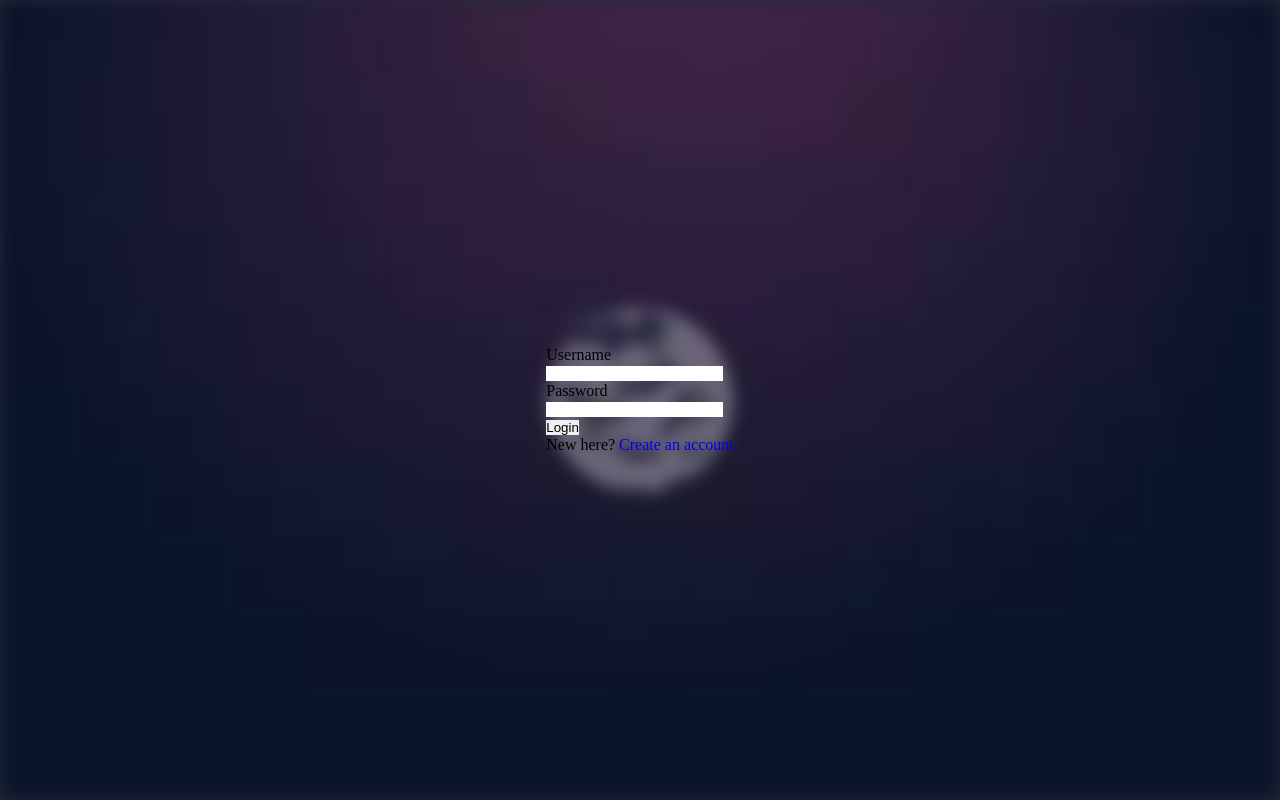
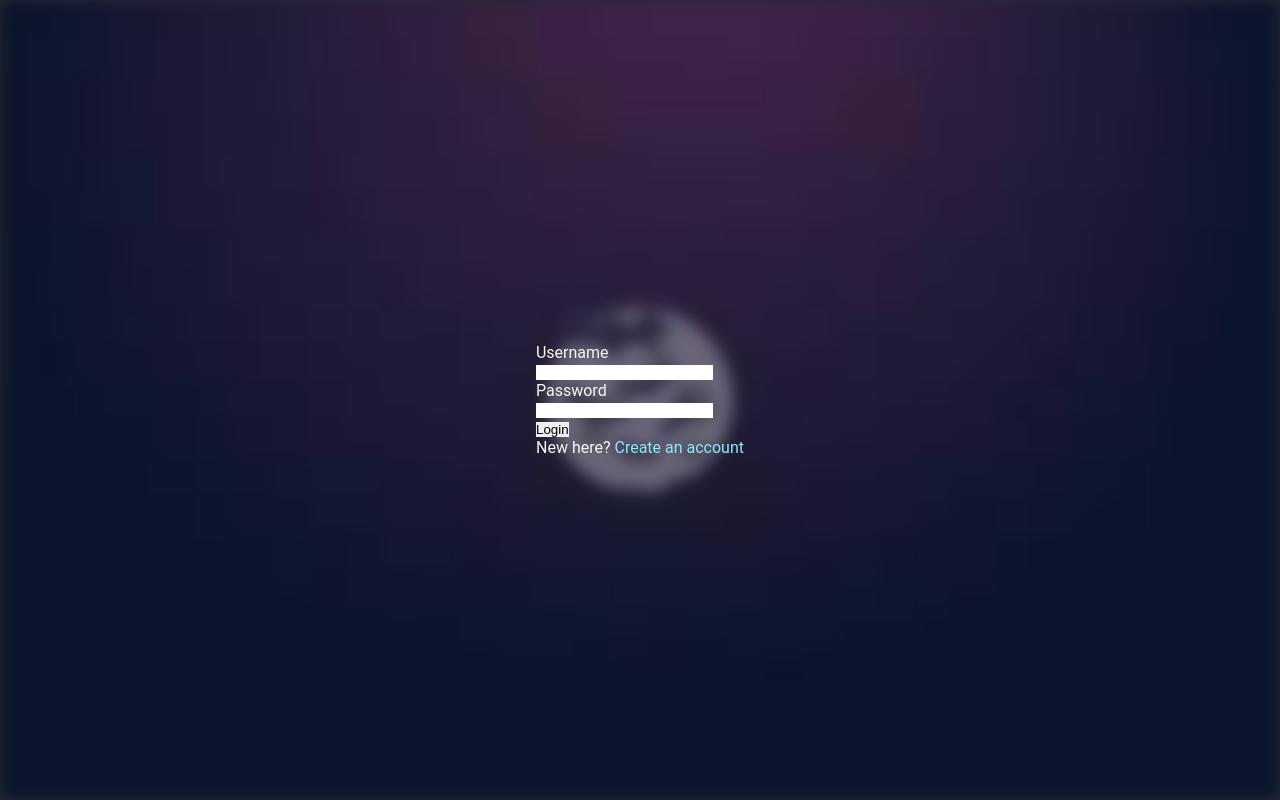
Before and after one commit to zanz1n/ws-messaging-example, a React (Vite) app in the folder packages/client/: page /login in a window 1280 px wide. Built offline with nearby package versions, Linux system fonts and the light colour scheme.

Commit message:
update default element styling

```diff
--- a/packages/client/src/index.css
+++ b/packages/client/src/index.css
@@ -4,7 +4,9 @@
   --foreground: #f8f8f2;
   --comment: #6272a4;
   --cyan: #8be9fd;
+  --cyan-hover: #6cb9ca;
   --green: #50fa7b;
+  --green-hover: #46da6b;
   --orange: #ffb86c;
   --pink: #ff79c6;
   --purple: #bd93f9;
@@ -22,3 +24,18 @@ body {
   border: 0;
   text-decoration: none;
 }
+
+a {
+  color: var(--cyan);
+}
+
+a:hover {
+  color: var(--cyan-hover);
+  cursor: pointer;
+  text-decoration: underline;
+}
+
+body {
+  font-family: "Roboto", sans-serif;
+  color: var(--foreground);
+}
```
